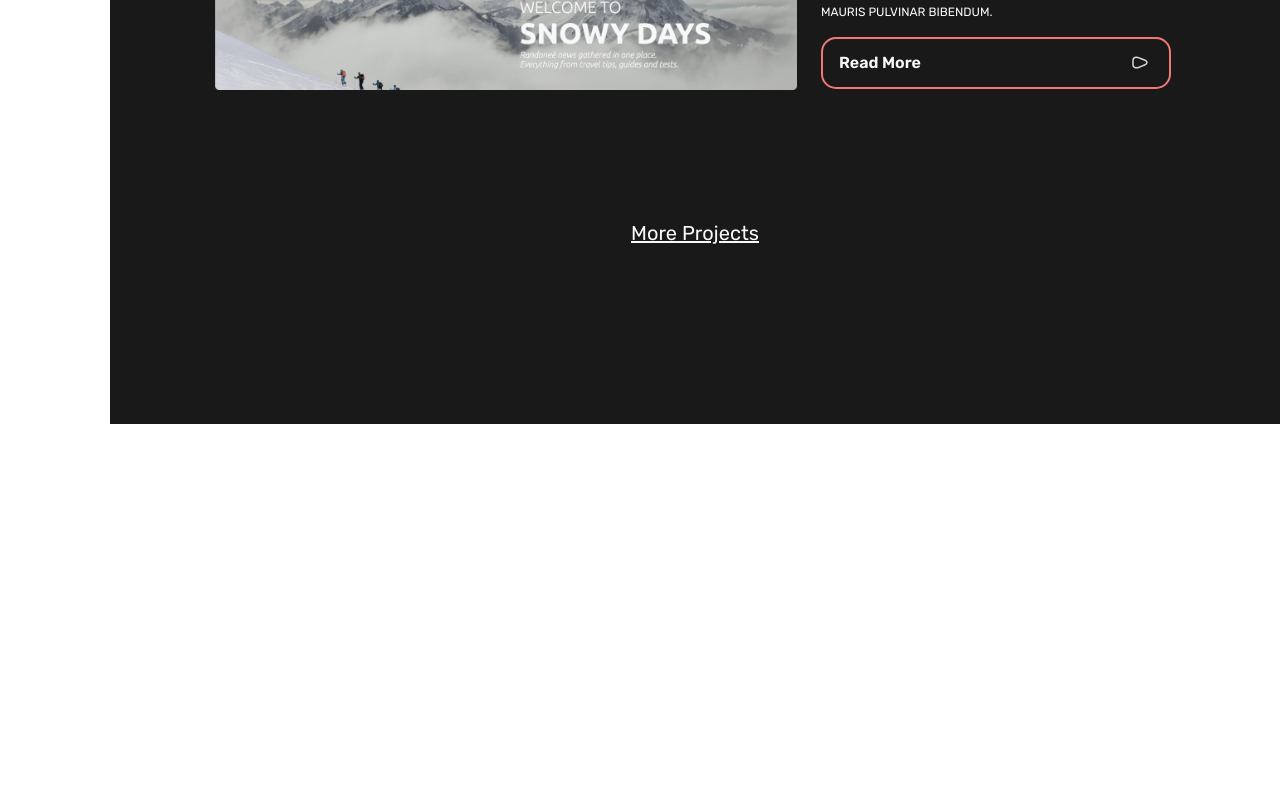
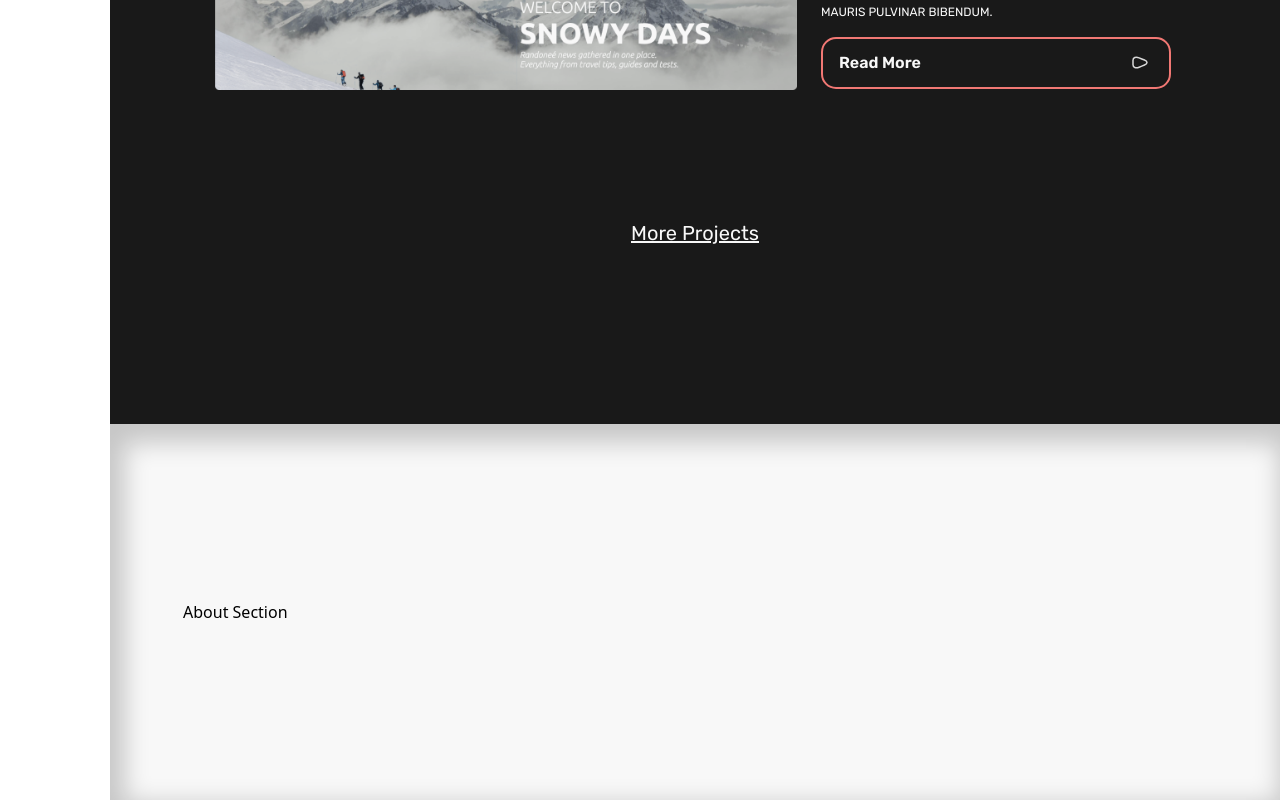
Before and after one commit to CarlLinusHedlund/CarlLinusHedlundDevs, a React (Vite) app: page / in a window 1280 px wide. Shown: the part 2289-3089 px from the top of the page. Before the commit the page ends 2713 px from the top, so only its background shows below. Built offline with nearby package versions, Linux system fonts and the light colour scheme.

Commit message:
addsa bout section

```diff
--- /dev/null
+++ b/src/components/main/home/aboutSection.jsx
@@ -0,0 +1,13 @@
+import React from "react";
+
+function AboutSection() {
+  return(
+    <>
+    <div className=" max-w-5xl mx-auto  py-44 ">
+      <h2 className="">About Section</h2>
+    </div>
+    </>
+  )
+}
+
+export default AboutSection;
--- a/src/components/main/home/home.jsx
+++ b/src/components/main/home/home.jsx
@@ -1,4 +1,5 @@
 import React from 'react';
+import AboutSection from './aboutSection';
 import HeroBanner from './herobanner';
 import RecentProjects from './recentProjects';
 import SkillSlider from './skillSlider';
@@ -11,8 +12,14 @@ function HomePage() {
       </section>
       <section className="w-full min-h-fit bg-primaryWhite innerShadowContainer ">
         <SkillSlider />
+      </section>
+      <section className=' bg-primaryDark py-32 sm:py-44 font-rubik  '>
         <RecentProjects />
       </section>
+      <section className=' w-full min-h-fit bg-primaryWhite innerShadowContainer '>
+        <AboutSection />
+      </section>
+
     </>
   );
 }
--- a/src/components/main/home/recentProjects.jsx
+++ b/src/components/main/home/recentProjects.jsx
@@ -5,7 +5,6 @@ import { Link } from "react-router-dom";
 function RecentProjects() {
   return (
     <>
-      <section className=" bg-primaryDark py-32 sm:py-44 font-rubik ">
       <div>
         <div className=" relative pb-5 px-8 max-w-5xl lg:flex lg:justify-center lg:flex-col mx-auto ">
           <h3 className=" text-primaryCoral font-semibold text-textSM xs:text-textBASE sm:text-textLG ">MOST RECENT</h3>
@@ -50,10 +49,6 @@ function RecentProjects() {
           <Link to="/projects" >More Projects</Link>
         </div>
       </div>
-
-
-
-      </section>
     </>
   )
 }
```
Lines whose indentation alone changed are shown as unchanged.
